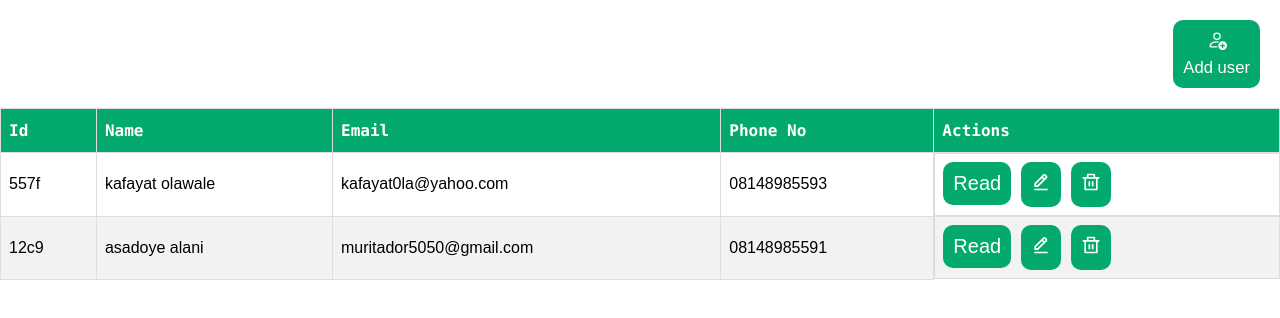
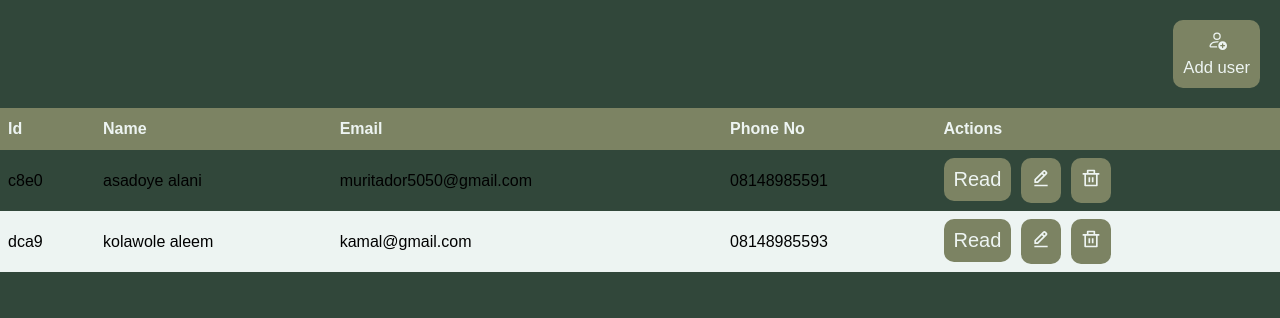
Before and after one commit to muritador5050/crud_operation, a Next.js app: page / in a window 1280 px wide. Shown: the top 318 px of the page. Built offline with nearby package versions, Linux system fonts and the light colour scheme; data requests are answered from the project's data file.

Commit message:
changed page and table colors

```diff
--- a/db.json
+++ b/db.json
@@ -1,18 +1,18 @@
 {
   "users": [
     {
-      "id": "557f",
-      "name": "kafayat olawale",
-      "email": "kafayat0la@yahoo.com",
-      "phone": "08148985593",
-      "image": ""
-    },
-    {
-      "id": "12c9",
+      "id": "c8e0",
       "name": "asadoye alani",
       "email": "muritador5050@gmail.com",
       "phone": "08148985591",
       "image": ""
+    },
+    {
+      "id": "dca9",
+      "name": "kolawole aleem",
+      "email": "kamal@gmail.com",
+      "phone": "08148985593",
+      "image": ""
     }
   ]
 }
--- a/src/pages/index.js
+++ b/src/pages/index.js
@@ -88,7 +88,7 @@ export default function Home() {
       </table>
 
       {data.length === 0 && (
-        <h1 style={{ textAlign: "center", margin: "2em", color: "green" }}>
+        <h1 style={{ textAlign: "center", margin: "2em", color: "#edf4f2" }}>
           No Data Available
         </h1>
       )}
--- a/src/styles/globals.css
+++ b/src/styles/globals.css
@@ -1,88 +1,20 @@
-:root {
-  --max-width: 1100px;
-  --border-radius: 12px;
-  --font-mono: ui-monospace, Menlo, Monaco, "Cascadia Mono", "Segoe UI Mono",
-    "Roboto Mono", "Oxygen Mono", "Ubuntu Monospace", "Source Code Pro",
-    "Fira Mono", "Droid Sans Mono", "Courier New", monospace;
-
-  --foreground-rgb: 0, 0, 0;
-  --background-start-rgb: 214, 219, 220;
-  --background-end-rgb: 255, 255, 255;
-
-  --primary-glow: conic-gradient(
-    from 180deg at 50% 50%,
-    #16abff33 0deg,
-    #0885ff33 55deg,
-    #54d6ff33 120deg,
-    #0071ff33 160deg,
-    transparent 360deg
-  );
-  --secondary-glow: radial-gradient(
-    rgba(255, 255, 255, 1),
-    rgba(255, 255, 255, 0)
-  );
-
-  --tile-start-rgb: 239, 245, 249;
-  --tile-end-rgb: 228, 232, 233;
-  --tile-border: conic-gradient(
-    #00000080,
-    #00000040,
-    #00000030,
-    #00000020,
-    #00000010,
-    #00000010,
-    #00000080
-  );
-
-  --callout-rgb: 238, 240, 241;
-  --callout-border-rgb: 172, 175, 176;
-  --card-rgb: 180, 185, 188;
-  --card-border-rgb: 131, 134, 135;
-}
-
-@media (prefers-color-scheme: dark) {
-  :root {
-    --foreground-rgb: 255, 255, 255;
-    --background-start-rgb: 0, 0, 0;
-    --background-end-rgb: 0, 0, 0;
-
-    --primary-glow: radial-gradient(rgba(1, 65, 255, 0.4), rgba(1, 65, 255, 0));
-    --secondary-glow: linear-gradient(
-      to bottom right,
-      rgba(1, 65, 255, 0),
-      rgba(1, 65, 255, 0),
-      rgba(1, 65, 255, 0.3)
-    );
-
-    --tile-start-rgb: 2, 13, 46;
-    --tile-end-rgb: 2, 5, 19;
-    --tile-border: conic-gradient(
-      #ffffff80,
-      #ffffff40,
-      #ffffff30,
-      #ffffff20,
-      #ffffff10,
-      #ffffff10,
-      #ffffff80
-    );
-
-    --callout-rgb: 20, 20, 20;
-    --callout-border-rgb: 108, 108, 108;
-    --card-rgb: 100, 100, 100;
-    --card-border-rgb: 200, 200, 200;
-  }
-}
-
 * {
   box-sizing: border-box;
   padding: 0;
   margin: 0;
+}
+:root {
+  --bg-color: #31473a;
+  --color: #edf4f2;
+  --pg-color: #7c8363;
+  --hover: #262a18;
 }
 
 html,
 body {
   max-width: 100vw;
   overflow-x: hidden;
+  background: var(--bg-color);
 }
 
 .users-data {
@@ -93,31 +25,38 @@ body {
 }
 .users-data td,
 .users-data th {
-  border: 1px solid #ddd;
+  /* border: 1px solid #ddd; */
   padding: 8px;
 }
 .users-data tr:nth-child(even) {
-  background-color: #f2f2f2;
+  background: var(--color);
 }
 
-.users-data tr:hover {
-  background-color: #ddd;
+.users-data tr:hover,
+.add-btn:hover {
+  background: var(--hover);
+  color: var(--color);
+  transition: ease-in 270ms;
 }
 
 .users-data th {
   padding-top: 12px;
   padding-bottom: 12px;
   text-align: left;
-  background-color: #04aa6d;
-  font-family: var(--font-mono);
-  color: white;
+  background: var(--pg-color);
+  color: var(--color);
 }
 button {
   cursor: pointer;
-  color: white;
+  color: var(--color);
 }
+
+button:hover {
+  background-color: #7a9db1;
+}
+
 .add-btn {
-  background: #04aa6d;
+  background: var(--pg-color);
   float: right;
   margin: 20px;
   padding: 10px;
@@ -127,7 +66,7 @@ button {
 }
 
 .btn-sub {
-  background: #04aa6d;
+  background: var(--pg-color);
   padding: 10px;
   font-size: 20px;
   border-radius: 10px;
```
